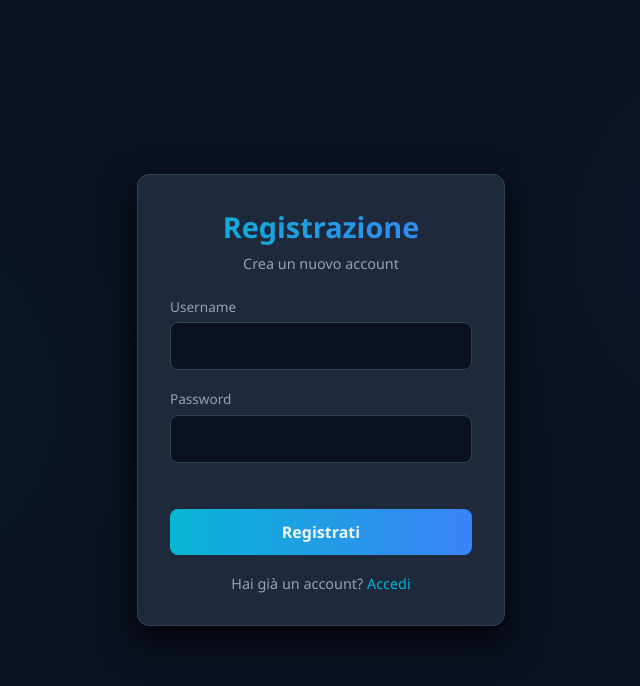
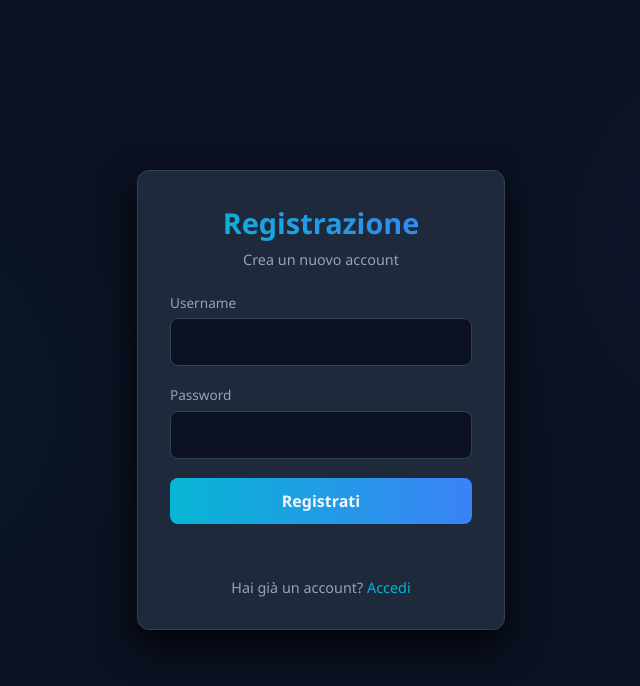
Before and after one commit to MeneghelClaudio/Progetto-Cloud-AWS, a plain HTML site: page dashboard/frontend/public/login/login.html in a window 1280 px wide. Both pictures are taken after a click on the link "Registrati". Shown: the whole page, without its empty margins (319-959 px from the left). Drawn offline with Linux system fonts and the light colour scheme.

Commit message:
test fix messaggio registrati

```diff
--- a/dashboard/frontend/public/login/login.css
+++ b/dashboard/frontend/public/login/login.css
@@ -112,8 +112,7 @@ body.login-page {
 .error-message {
     color: #ef4444;
     font-size: 0.85rem;
-    margin-top: 0.5rem;
-    margin-bottom: 0.5rem;
+    margin-top: 1rem;
     text-align: center;
     min-height: 1.2rem;
 }
--- a/dashboard/frontend/public/login/login.html
+++ b/dashboard/frontend/public/login/login.html
@@ -41,9 +41,9 @@
                     <input type="password" id="regPassword" name="password" required>
                 </div>
                 <div class="form-group">
-                    <div id="regErrorMessage" class="error-message"></div>
                     <button type="submit" class="btn-primary">Registrati</button>
                 </div>
+                <div id="regErrorMessage" class="error-message"></div>
                 <p class="switch-form">Hai già un account? <a href="#" id="showLogin">Accedi</a></p>
             </form>
         </div>
```
